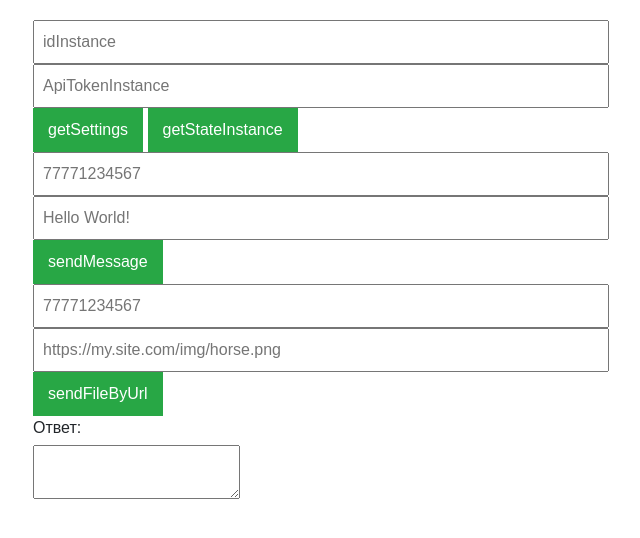
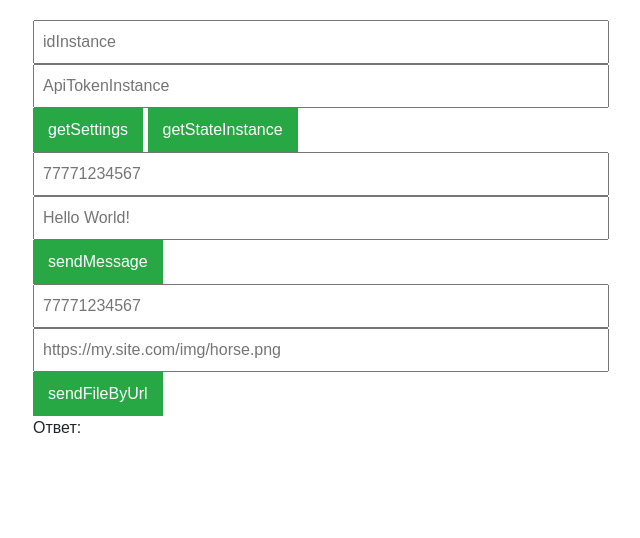
Before and after one commit to EricFeynman/green-api, a plain HTML site: page index.html in a window 1280 px wide. Shown: the whole page, without its empty margins (319-959 px from the left). Drawn offline with nearby package versions, Linux system fonts and the light colour scheme.

Commit message:
Update index.html

```diff
--- a/index.html
+++ b/index.html
@@ -70,7 +70,7 @@
             </div>
             <div class="column">
                 <label for="response">Ответ:</label>
-                <textarea id="response" readonly></textarea>
+                <output id="response" readonly></output>
             </div>
         </form>
     </div>
```
Lines whose indentation alone changed are shown as unchanged.
